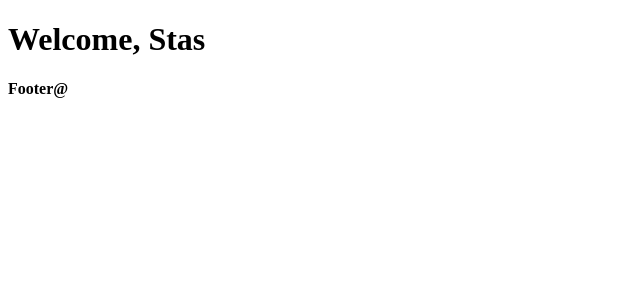
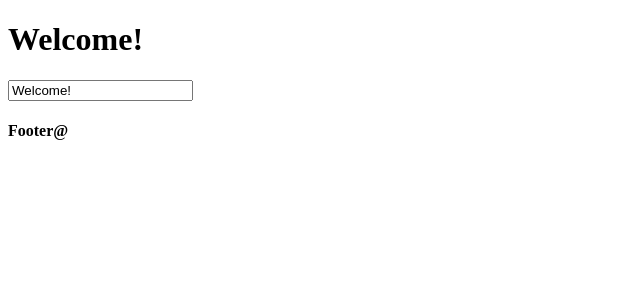
Before and after one commit to stassribnyi/react-practicing, a React (Vite) app in the folder app/: page / in a window 1280 px wide. Shown: the top 300 px of the page, without its empty margins (0-640 px from the left). Built offline with nearby package versions, Linux system fonts and the light colour scheme.

Commit message:
Add events and data changing

```diff
--- a/app/src/components/App.js
+++ b/app/src/components/App.js
@@ -12,17 +12,17 @@ export default class App extends React.Component {
         };
     }
 
-    componentDidMount() {
-        setTimeout(() => this.setState({
-            title: 'Welcome, Stas'
-        })
-            , 5000);
+    changeTitle(title) {
+        this.setState({ title });
     }
 
     render() {
         return (
             <div>
-                <Header title={this.state.title} />
+                <Header
+                    title={this.state.title}
+                    changeTitle={(title) => this.changeTitle(title)}
+                />
                 <Footer />
             </div>
         );
--- a/app/src/components/Header.js
+++ b/app/src/components/Header.js
@@ -3,9 +3,27 @@ import React from 'react';
 import Title from './Title/Title';
 
 export default class Header extends React.Component {
+    constructor(props) {
+        super(props);
+
+        this.handleChange = this.handleChange.bind(this);
+    }
+
+    handleChange(event) {
+        let value = event.target.value;
+        this.props.changeTitle(value);
+    }
+
     render() {
         return (
-            <Title title={this.props.title} />
+            <div>
+                <Title title={this.props.title} />
+                <input
+                    type="text"
+                    value={this.props.title}
+                    onChange={this.handleChange}
+                />
+            </div>
         );
     }
 }
```
